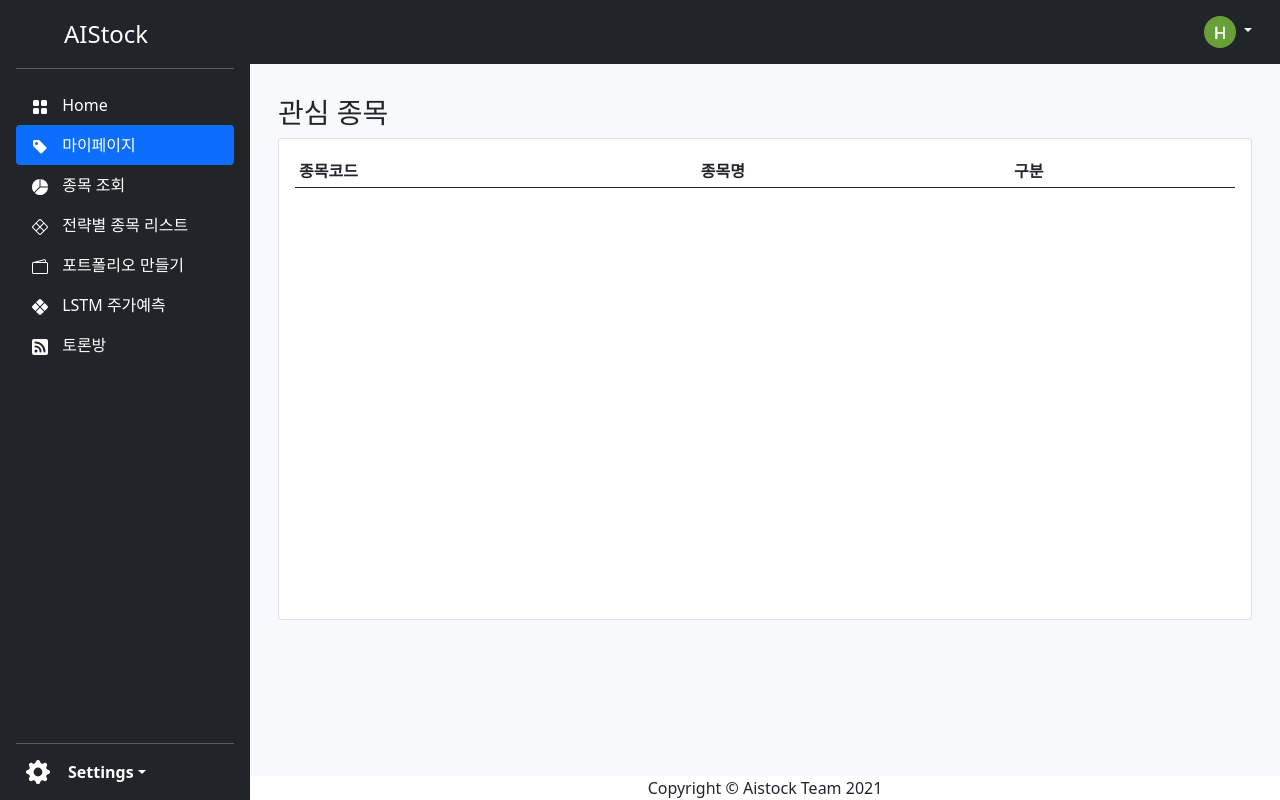
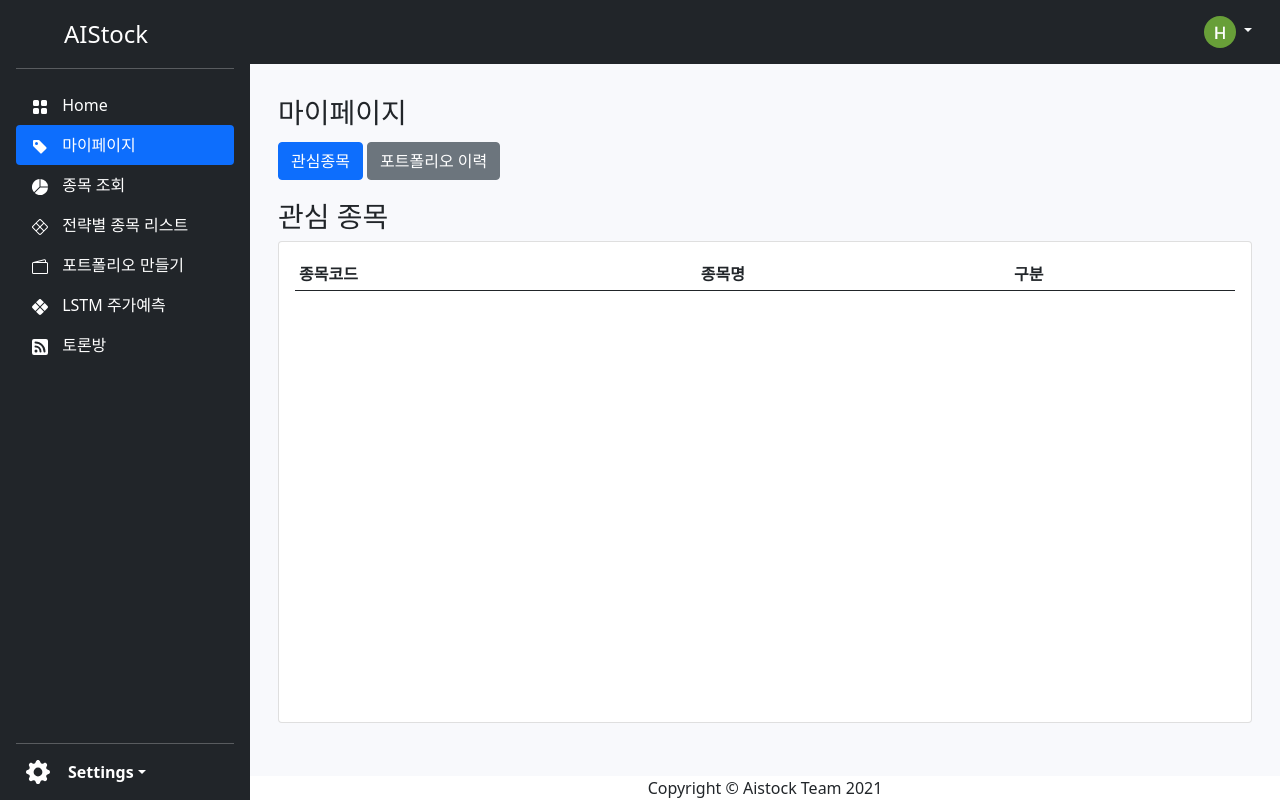
Before and after one commit to AI-stock-team-project/aistock-main-web, a Django app: page /mypage/pinned_stock/ in a window 1280 px wide. Run offline with Django 3.2, Linux system fonts and the light colour scheme; the visitor is signed in with stand-in values (Sample User, id 1); lists and menus that the app fills with data are empty.

Commit message:
minor. 마이페이지 > 마이페이지/관심 종목.

```diff
--- a/templates/layouts/default.html
+++ b/templates/layouts/default.html
@@ -33,7 +33,7 @@
               </a>
             </li>
             <li>
-              <a href="/mypage/" class="nav-link text-white {% menu_active '^/mypage/' %}">
+              <a href="{% url 'mypage:pinned_stock' %}" class="nav-link text-white {% menu_active '^/mypage/' %}">
                 <svg xmlns="http://www.w3.org/2000/svg" width="16" height="16" fill="currentColor" class="bi bi-tag-fill" viewBox="0 0 16 16">
                   <path d="M2 1a1 1 0 0 0-1 1v4.586a1 1 0 0 0 .293.707l7 7a1 1 0 0 0 1.414 0l4.586-4.586a1 1 0 0 0 0-1.414l-7-7A1 1 0 0 0 6.586 1H2zm4 3.5a1.5 1.5 0 1 1-3 0 1.5 1.5 0 0 1 3 0z"/>
                 </svg>
@@ -129,9 +129,8 @@
               </a>
               <ul class="dropdown-menu dropdown-menu-dark dropdown-menu-end" aria-labelledby="dropdownUser1">
                   <li><b></b></li>
-                  <li><a class="dropdown-item" href="/mypage/">마이페이지</a></li>
+                  <li><a class="dropdown-item" href="{% url 'mypage:pinned_stock' %}">마이페이지</a></li>
                   <li><a class="dropdown-item" href="{% url 'portfolio:index' %}">포트폴리오 만들기</a></li>
-                  <li><a class="dropdown-item" href="{% url 'mypage:pinned_stock' %}">관심 종목</a></li>
                   <li>
                       <hr class="dropdown-divider">
                   </li>
--- a/templates/mypage/pinned_list.html
+++ b/templates/mypage/pinned_list.html
@@ -3,6 +3,12 @@
 {% endblock %}
 {% block content %}
 <div class="container mt-3">
+  <div class="mt-3">
+    <h3>마이페이지</h3>
+    <a href="{% url 'mypage:pinned_stock' %}" class="btn btn-primary my-1">관심종목</a>
+    <button class="btn btn-secondary my-1">포트폴리오 이력</button>
+    <!--<button class="btn btn-secondary my-1">나의 정보</button>-->
+  </div>
   <div class="mt-3">
     <h3>관심 종목</h3>
     <div class="card my-2">
```
